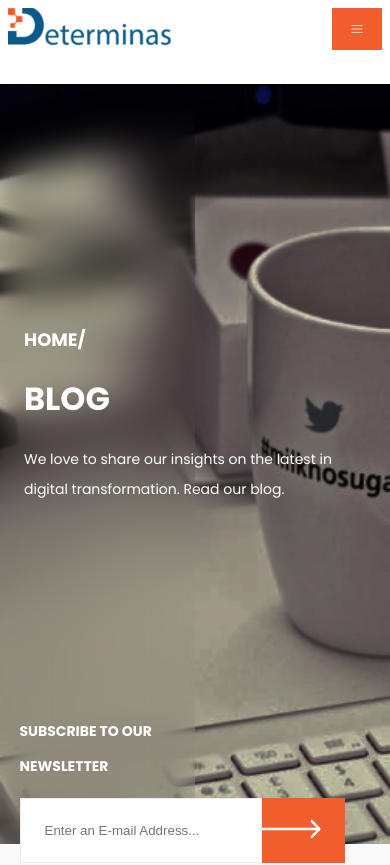
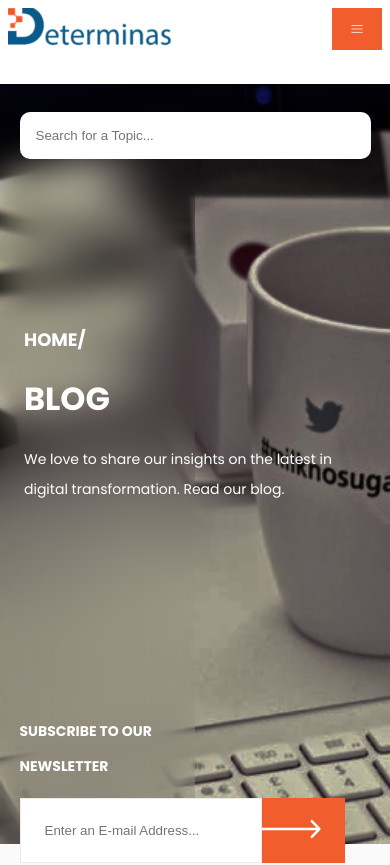
Before and after one commit to consoledot/Determinas, a Next.js app: page /blog in a window 390 px wide. Shown: the top 865 px of the page. Built offline with nearby package versions, Linux system fonts and the light colour scheme.

Commit message:
update input blog

```diff
--- a/pages/blog.js
+++ b/pages/blog.js
@@ -38,6 +38,9 @@ export default function Blog() {
       >
         <div className="blur-bg"></div>
         <div className="header-text-body">
+          <div className="input-search">
+            <input placeholder="Search for a Topic..." />
+          </div>
           <div>
             <span>Home/</span>
             <h1>BLOG</h1>
--- a/styles/globals.css
+++ b/styles/globals.css
@@ -587,6 +587,21 @@ button:hover {
   margin: 0 auto;
   justify-content: space-between;
 }
+.input-search {
+  position: absolute;
+  top: 7rem;
+  width: 100%;
+  display: flex;
+  justify-content: center;
+  display: none;
+}
+.input-search input {
+  width: 90%;
+  border: none;
+  border-radius: 10px;
+  padding: 1rem;
+}
+
 .blog-search .input-div {
   display: flex;
 }
@@ -651,6 +666,9 @@ button:hover {
   .blog {
     width: 100% !important;
     overflow: visible;
+  }
+  .input-search {
+    display: flex;
   }
   .blog-search .input-div:first-child {
     display: none;
```
